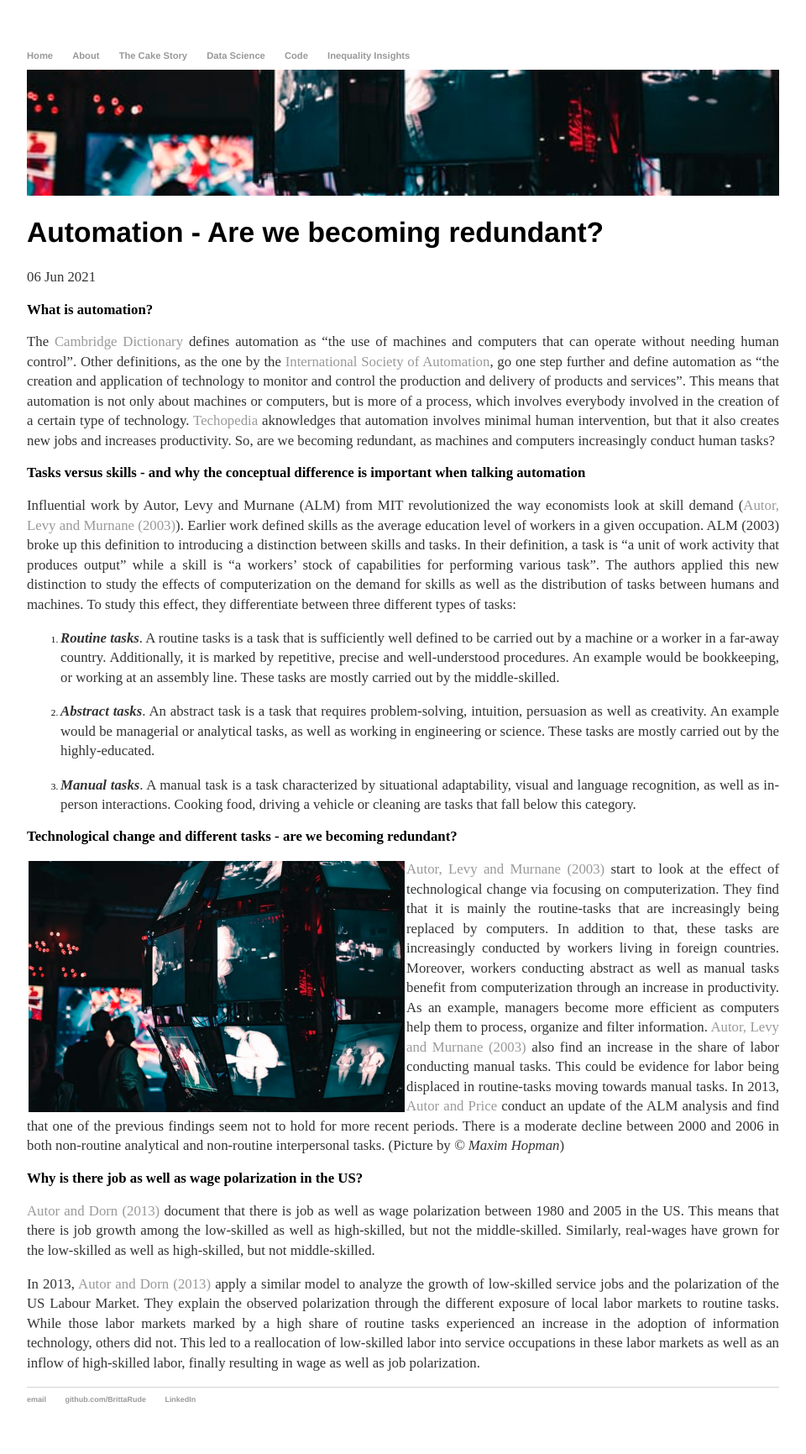
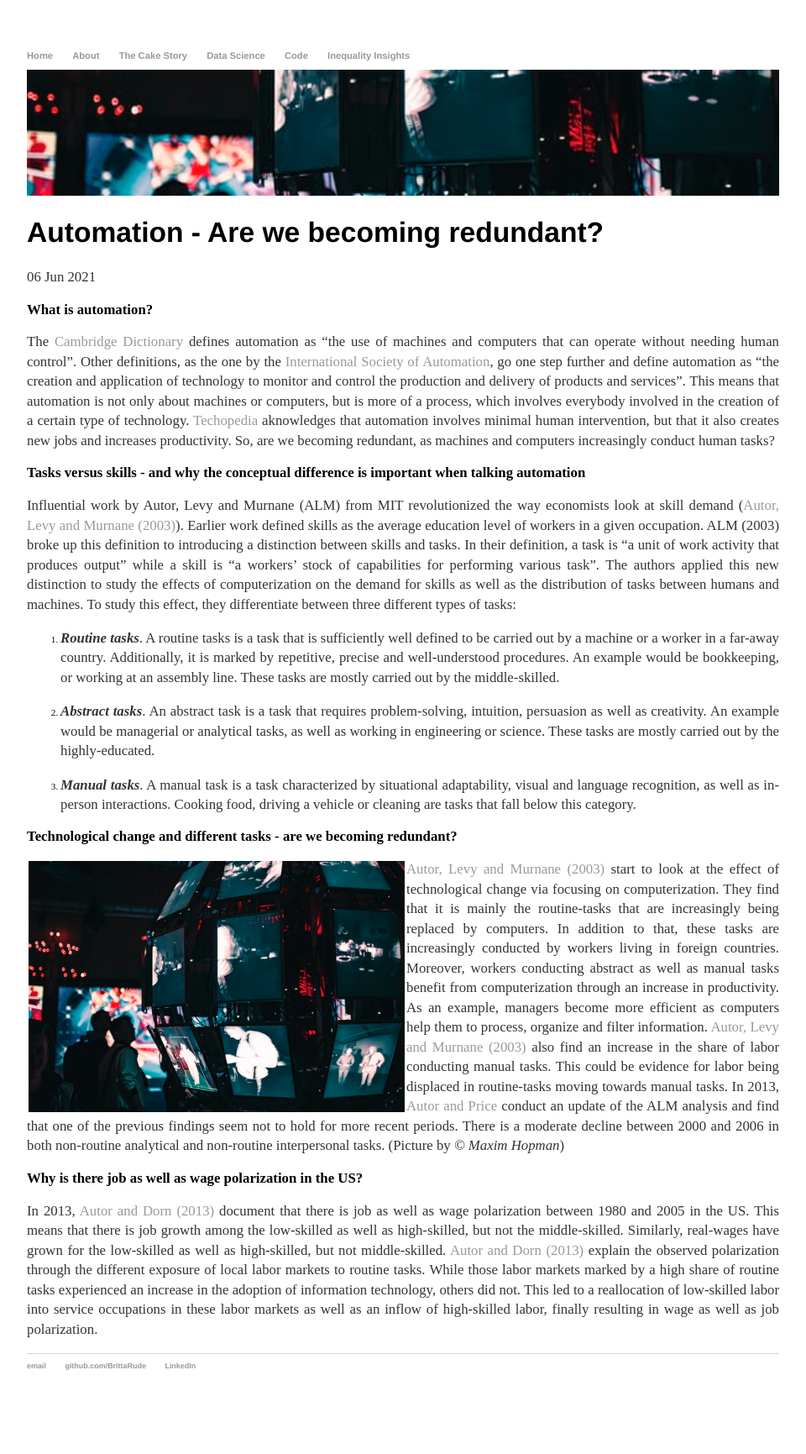
Before and after one commit to BrittaRude/BrittaRude.github.io, a Jekyll site: the page built from inputs_cakestory/_posts/2021-06-06-britta-rude-is-automation-making-us-redundant.md, in a window 1280 px wide. Shown: the whole page at 84% size, without its empty margins (160-1120 px from the left). Built offline with Jekyll 4.4.1, drawn with Linux system fonts in a browser that asks for light colours; after the commit the page ends 1691 px from its top, so only the background shows below that.

Commit message:
Update 2021-06-06-britta-rude-is-automation-making-us-redundant.md

```diff
--- a/inputs_cakestory/_posts/2021-06-06-britta-rude-is-automation-making-us-redundant.md
+++ b/inputs_cakestory/_posts/2021-06-06-britta-rude-is-automation-making-us-redundant.md
@@ -28,6 +28,4 @@
 
 ## Why is there job as well as wage polarization in the US?
 
-[Autor and Dorn (2013)](https://economics.mit.edu/files/11601) document that there is job as well as wage polarization between 1980 and 2005 in the US. This means that there is job growth among the low-skilled as well as high-skilled, but not the middle-skilled. Similarly, real-wages have grown for the low-skilled as well as high-skilled, but not middle-skilled.
-
-In 2013, [Autor and Dorn (2013)](https://economics.mit.edu/files/11601) apply a similar model to analyze the growth of low-skilled service jobs and the polarization of the US Labour Market. They explain the observed polarization through the different exposure of local labor markets to routine tasks. While those labor markets marked by a high share of routine tasks experienced an increase in the adoption of information technology, others did not. This led to a reallocation of low-skilled labor into service occupations in these labor markets as well as an inflow of high-skilled labor, finally resulting in wage as well as job polarization.
+In 2013, [Autor and Dorn (2013)](https://economics.mit.edu/files/11601) document that there is job as well as wage polarization between 1980 and 2005 in the US. This means that there is job growth among the low-skilled as well as high-skilled, but not the middle-skilled. Similarly, real-wages have grown for the low-skilled as well as high-skilled, but not middle-skilled. [Autor and Dorn (2013)](https://economics.mit.edu/files/11601) explain the observed polarization through the different exposure of local labor markets to routine tasks. While those labor markets marked by a high share of routine tasks experienced an increase in the adoption of information technology, others did not. This led to a reallocation of low-skilled labor into service occupations in these labor markets as well as an inflow of high-skilled labor, finally resulting in wage as well as job polarization.
```
